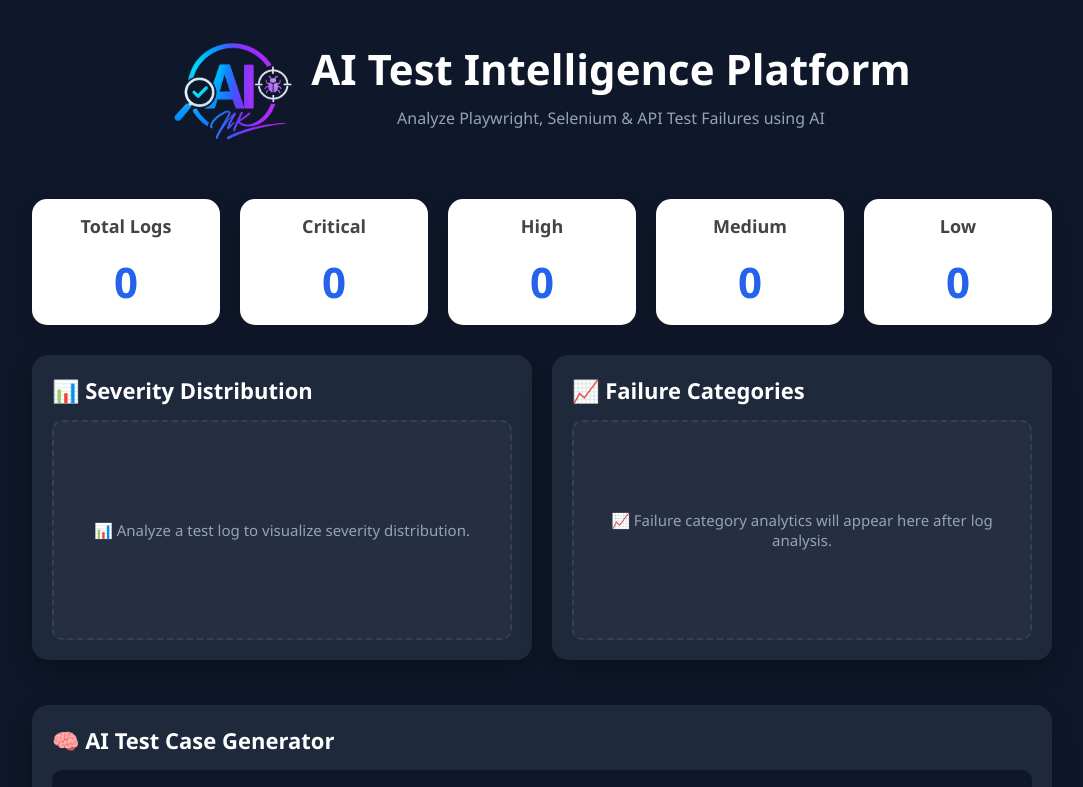
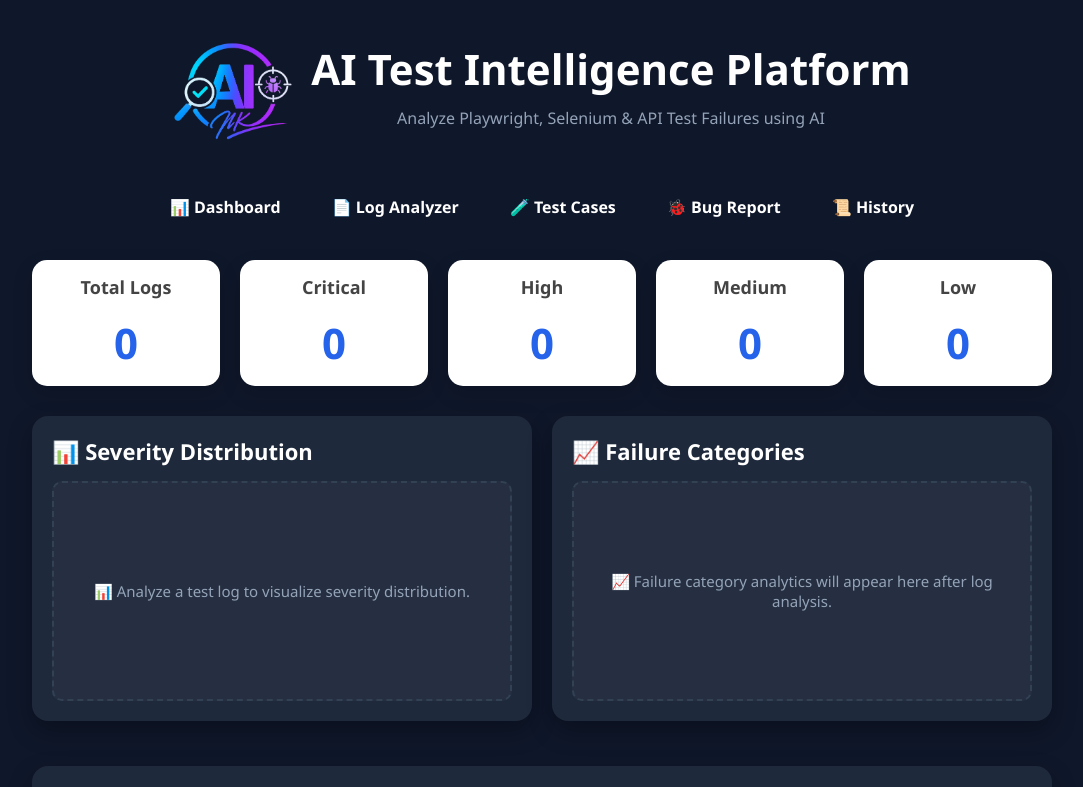
Before and after one commit to venkatkrishnan060-cell/AI-Test-Intelligence, a React (Vite) app in the folder frontend/: page / in a window 1280 px wide. Shown: the top 787 px of the page, without its empty margins (98-1181 px from the left). Built offline with nearby package versions, Linux system fonts and the light colour scheme.

Commit message:
Add section navigation and improve application layout

```diff
--- a/frontend/src/App.css
+++ b/frontend/src/App.css
@@ -394,3 +394,89 @@ input[type="file"]::file-selector-button:hover {
   transform: translateY(-2px);
   box-shadow: 0 10px 20px rgba(37, 99, 235, 0.3);
 }
+
+/* ===========================
+   Top Navigation
+=========================== */
+
+.top-nav{
+    display:flex;
+    justify-content:center;
+    align-items:center;
+    gap:15px;
+}
+    .top-nav a{
+
+    color:white;
+
+    text-decoration:none;
+
+    font-weight:600;
+
+    padding:12px 18px;
+
+    border-radius:10px;
+
+    transition:.3s;
+
+    background:transparent;
+}
+
+.top-nav a:hover{
+
+    background:#2563eb;
+
+    transform:translateY(-2px);
+}
+
+.top-nav a{
+
+    color:white;
+
+    text-decoration:none;
+
+    font-weight:600;
+
+    padding:12px 18px;
+
+    border-radius:10px;
+
+    transition:.3s;
+
+    background:transparent;
+}
+
+.top-nav a:hover{
+
+    background:#2563eb;
+
+    transform:translateY(-2px);
+}
+
+html{
+
+    scroll-behavior:smooth;
+}
+
+@media (max-width:768px){
+
+.top-nav{
+
+    gap:10px;
+
+    padding:15px;
+
+}
+
+.top-nav a{
+
+    width:45%;
+
+    text-align:center;
+
+    font-size:14px;
+
+    padding:12px;
+
+}
+}
--- a/frontend/src/App.jsx
+++ b/frontend/src/App.jsx
@@ -215,6 +215,7 @@ ${result.jiraDescription}
     <p className="subtitle">
         Analyze Playwright, Selenium & API Test Failures using AI
     </p>
+
     {showInstall && (
       <button className="install-btn" onClick={installApp}>
         📱 Install AI Test Intelligence
@@ -223,19 +224,38 @@ ${result.jiraDescription}
 </div>
 
 </div>
+<nav className="top-nav">
+    <a href="#dashboard">📊 Dashboard</a>
+
+    <a href="#analyzer">📄 Log Analyzer</a>
+
+    <a href="#testcases">🧪 Test Cases</a>
+
+    <a href="#bugreport">🐞 Bug Report</a>
+
+    <a href="#history">📜 History</a>
+</nav>
+    <div id="dashboard">
       <Dashboard history={history} />
-
+    </div>
       <Charts history={history} />
 
-      <TestCaseGenerator/>
+      <div id="testcases">
+        <TestCaseGenerator />
+      </div>
+
+          <div id="bugreport">
       <BugReportGenerator />
+    </div>
 
+         <div id="history">
   <History
     history={history}
     setResult={setResult}
     search={search}
     setSearch={setSearch}
   />
+</div>
       <button
   onClick={() => {
     localStorage.removeItem("analysisHistory");
@@ -245,7 +265,7 @@ ${result.jiraDescription}
   🗑 Clear History
 </button>
 
-<div className="card">
+<div id="analyzer" className="card">
 
         <h2>📂 Upload or Paste Log</h2>
 
```
Lines whose indentation alone changed are shown as unchanged.
